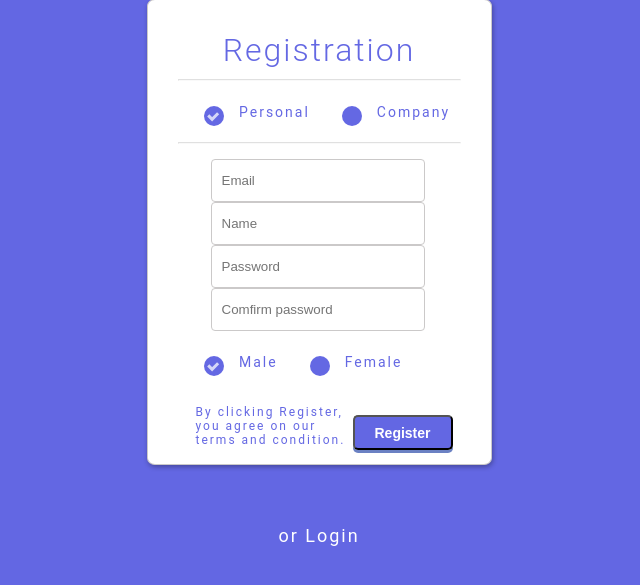
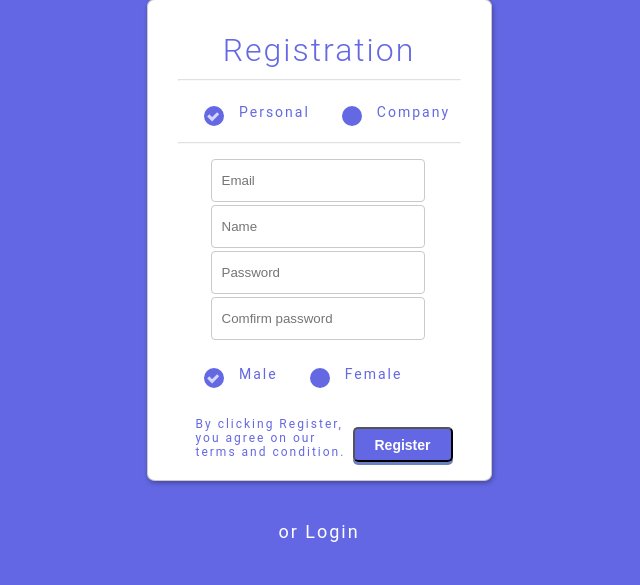
Before and after one commit to Larsluph/StageHub, a PHP site: page /Register_page.html in a window 1280 px wide. Shown: the part 131-716 px from the top of the page, without its empty margins (321-961 px from the left). Run offline with PHP 8.4, Linux system fonts and the light colour scheme.

Commit message:
Final update Register and Login

```diff
--- a/www/style.css
+++ b/www/style.css
@@ -161,7 +161,7 @@ html {
 .testbox-register {
     margin: 20px auto;
     width: 343px;
-    height: 464px;
+    height: 480px;
     -webkit-border-radius: 8px/7px;
     -moz-border-radius: 8px/7px;
     border-radius: 8px/7px;
@@ -242,6 +242,7 @@ input[type=textRegister],input[type=password],input[type=password]{
     background-color: #fff;
     border: solid 1px #cbc9c9;
     margin-left: 33px;
+    margin-bottom: 3px;
     padding-left: 10px;
 }
 
@@ -287,7 +288,7 @@ input[type=textRegister],input[type=password],input[type=password]{
 }
 
 .button-toLogin {
-    height: 100px;
+    height: 60px;
     display: block;
     margin-left: auto;
     margin-right: auto;
@@ -362,7 +363,7 @@ input[type=textRegister],input[type=password],input[type=password]{
 }
 
 .button-toregister {
-    height: 100px;
+    height: 60px;
     display: block;
     margin-left: auto;
     margin-right: auto;
@@ -400,5 +401,6 @@ input[type=textlogin],input[type=password]{
     background-color: #fff;
     border: solid 1px #cbc9c9;
     margin-left: 33px;
+    margin-bottom: 3px;
     padding-left: 10px;
 }
```
